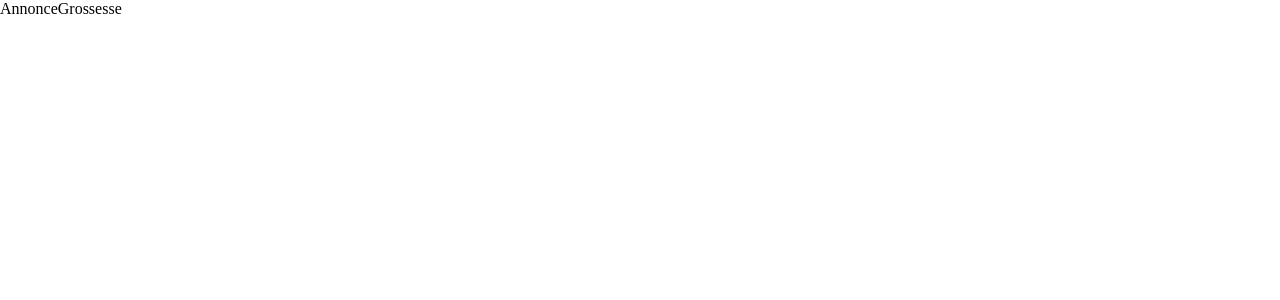
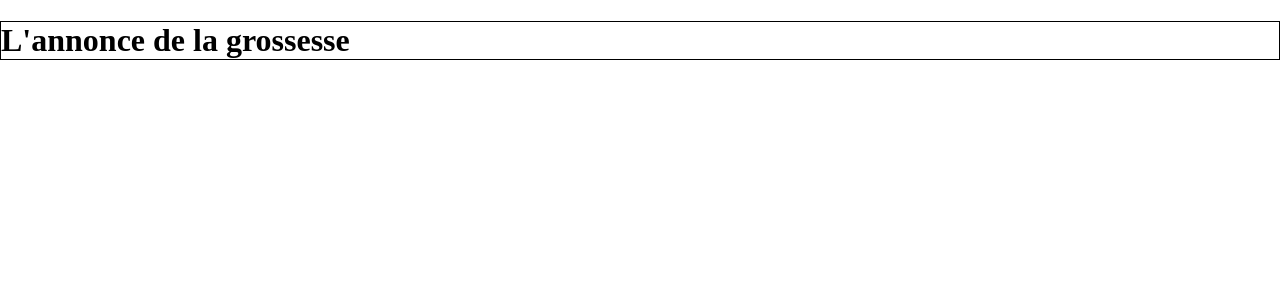
Before and after one commit to AlexisGlln/Nantes-hackaton, a React (Vite) app: page /annonce-grossesse in a window 1280 px wide. Shown: the top 300 px of the page. Built offline with nearby package versions, Linux system fonts and the light colour scheme.

Commit message:
annonce grossesse in progress

```diff
--- a/src/pages/AnnonceGrossesse.jsx
+++ b/src/pages/AnnonceGrossesse.jsx
@@ -1,10 +1,8 @@
-import React from 'react';
-import '../styles/AnnonceGrossesse.css';
+import React from "react";
+import "../styles/AnnonceGrossesse.css";
 
 const AnnonceGrossesse = () => {
-  return (
-    <div>AnnonceGrossesse</div>
-  )
-}
+  return <h1 className="titre-annonce-grossesse">L'annonce de la grossesse</h1>;
+};
 
 export default AnnonceGrossesse;
--- a/src/styles/AnnonceGrossesse.css
+++ b/src/styles/AnnonceGrossesse.css
@@ -0,0 +1,3 @@
+.titre-annonce-grossesse {
+  border: solid 1px;
+}
```
